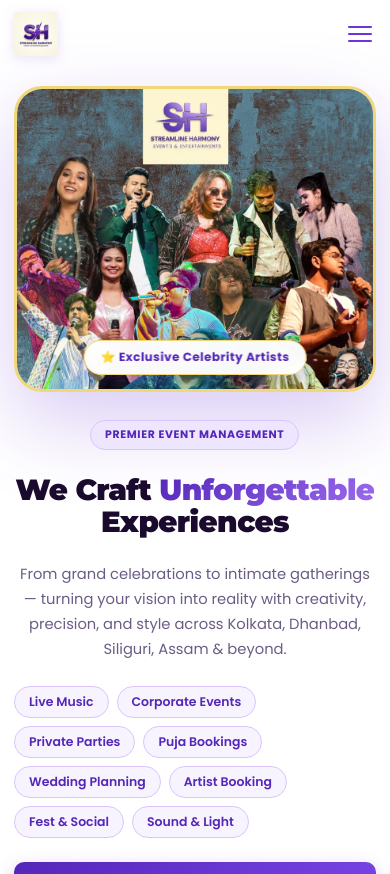
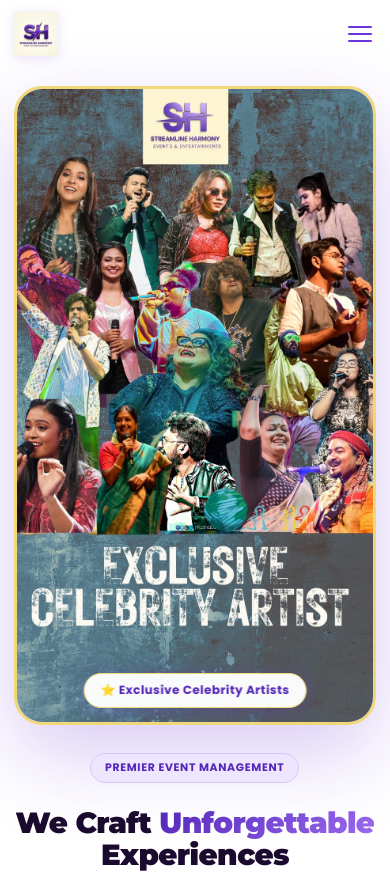
Before and after one commit to debojitbosak101-byte/harmony-sl, a React (Vite) app: page / in a window 390 px wide. Shown: the top 874 px of the page. Built offline with nearby package versions, Linux system fonts and the light colour scheme.

Commit message:
fix: Signature Showcase dark bg artist.jpeg full image visible on all screens

```diff
--- a/src/App.css
+++ b/src/App.css
@@ -467,13 +467,16 @@ img { max-width: 100%; display: block; }
 
 .hero-artist-img {
   width: 100%;
-  height: 560px;
-  object-fit: cover;
+  /* Show full image — no cropping */
+  height: auto;
+  max-height: 620px;
+  object-fit: contain;
   object-position: top center;
   display: block;
+  background: var(--purple-50);
   transition: transform 0.6s ease;
 }
-.hero-artist-frame:hover .hero-artist-img { transform: scale(1.04); }
+.hero-artist-frame:hover .hero-artist-img { transform: scale(1.03); }
 
 .hero-artist-badge {
   position: absolute;
@@ -666,7 +669,7 @@ img { max-width: 100%; display: block; }
 
 .badge-purple {
   display: inline-block;
-  padding: 6px 14px;
+  padding: 6px 16px;
   background: rgba(255,255,255,0.15);
   border: 1px solid rgba(255,255,255,0.3);
   border-radius: 100px;
@@ -676,6 +679,12 @@ img { max-width: 100%; display: block; }
   text-transform: uppercase;
   margin-bottom: 14px;
   color: white;
+}
+/* On LIGHT backgrounds, badge must be dark */
+.badge-purple.on-light {
+  background: var(--purple-100);
+  border-color: var(--purple-300);
+  color: var(--purple-700);
 }
 .badge-purple.accent { background: rgba(255,255,255,0.2); }
 
@@ -700,14 +709,14 @@ img { max-width: 100%; display: block; }
 }
 .featured-video { width: 100%; height: 100%; object-fit: cover; display: block; }
 
-/* ─── Instrumental Spotlight ──────────────────────────────── */
+/* ─── Instrumental Spotlight ───────────────────────────── */
 .instrumental-spotlight {
-  background: var(--purple-50);
-  border: 1px solid var(--purple-200);
+  background: linear-gradient(135deg, var(--purple-900) 0%, var(--purple-800) 60%, var(--purple-700) 100%);
   border-radius: var(--r-xl);
   padding: 50px;
   position: relative;
   overflow: hidden;
+  color: white;
 }
 
 .spotlight-glow-orb {
@@ -1273,7 +1282,7 @@ img { max-width: 100%; display: block; }
   .hero-content { align-items: center; }
   .hero-subtitle { max-width: 580px; }
   .hero-artist-frame { max-width: 440px; margin: 0 auto; }
-  .hero-artist-img { height: 440px; object-position: top center; }
+  .hero-artist-img { height: auto; max-height: 520px; object-fit: contain; object-position: top center; background: var(--purple-50); }
   .hero-image-col { order: -1; } /* Artist photo ABOVE text on tablet */
   .about-hero { grid-template-columns: 1fr; }
   .about-logo-col { order: -1; }
@@ -1315,9 +1324,12 @@ img { max-width: 100%; display: block; }
     border-width: 3px;
   }
   .hero-artist-img {
-    height: 360px;
-    object-fit: cover;
+    /* Full image, no crop on mobile */
+    height: auto;
+    max-height: none;
+    object-fit: contain;
     object-position: top center;
+    background: var(--purple-50);
   }
   .hero-artist-badge {
     font-size: 0.74rem;
@@ -1407,7 +1419,8 @@ img { max-width: 100%; display: block; }
 /* ── Small Mobile (≤430px) ── */
 @media (max-width: 430px) {
   .hero-section { padding: 86px 14px 44px; }
-  .hero-artist-img { height: 300px; }
+  /* Artist image: full view, no crop on small screens */
+  .hero-artist-img { height: auto; max-height: none; object-fit: contain; }
   .hero-title { font-size: clamp(1.8rem, 7.5vw, 2.4rem); }
   .nav-logo { height: 44px; }
   .navbar-inner { padding: 0 14px; }
```
